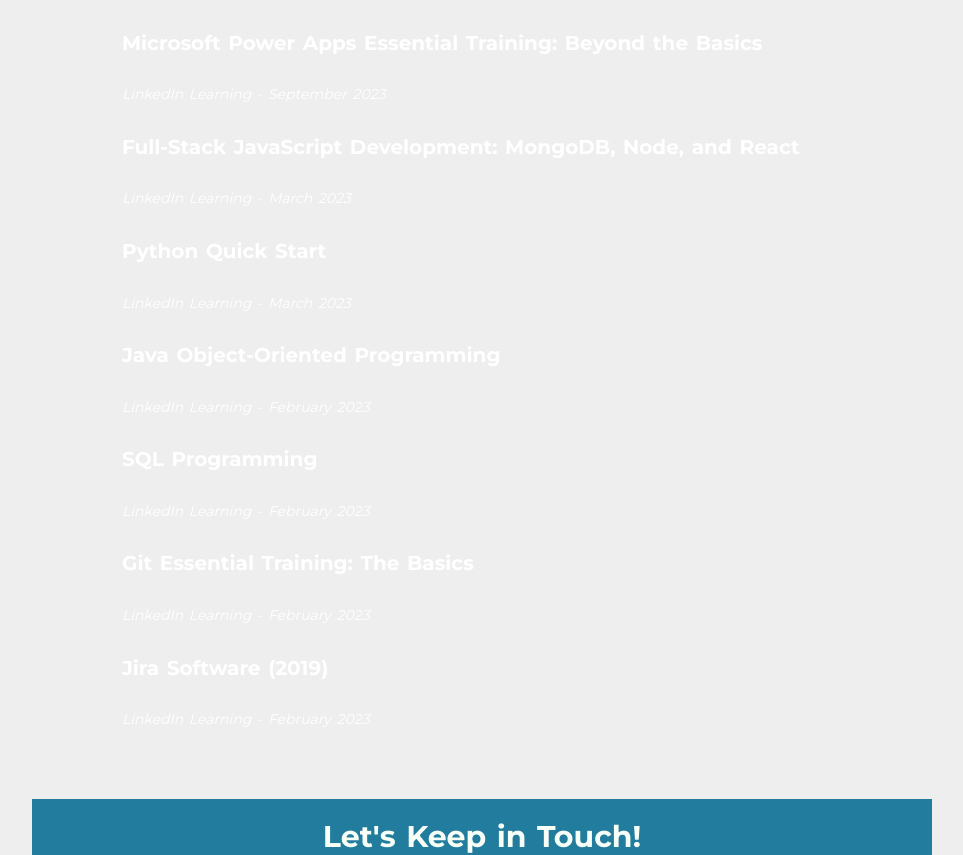
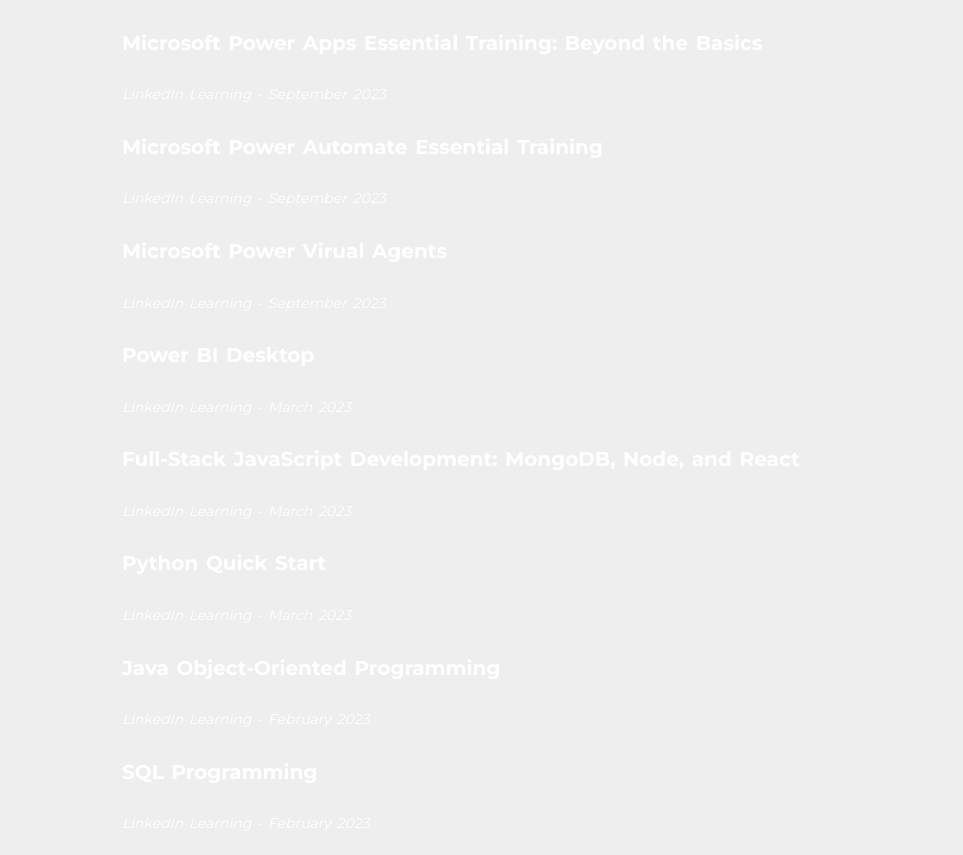
Before and after one commit to Anuben/portfolio-project, a plain HTML site: page index.html in a window 1280 px wide. Shown: the part 3960-4815 px from the top of the page, without its empty margins (158-1121 px from the left). Drawn offline with Linux system fonts and the light colour scheme.

Commit message:
Microsoft Power Platform certificates updated

```diff
--- a/index.html
+++ b/index.html
@@ -179,6 +179,21 @@
           </section>
 
           <section>
+            <h4>Microsoft Power Automate Essential Training </h4>
+            <i><p>LinkedIn Learning - September 2023</p></i>
+          </section>
+
+          <section>
+            <h4>Microsoft Power Virual Agents </h4>
+            <i><p>LinkedIn Learning - September 2023</p></i>
+          </section>
+
+          <section>
+            <h4>Power BI Desktop </h4>
+            <i><p>LinkedIn Learning - March 2023</p></i>
+          </section>
+
+          <section>
             <h4>Full-Stack JavaScript Development: MongoDB, Node, and React</h4>
             <i><p>LinkedIn Learning - March 2023 </p></i>
           </section>
```
